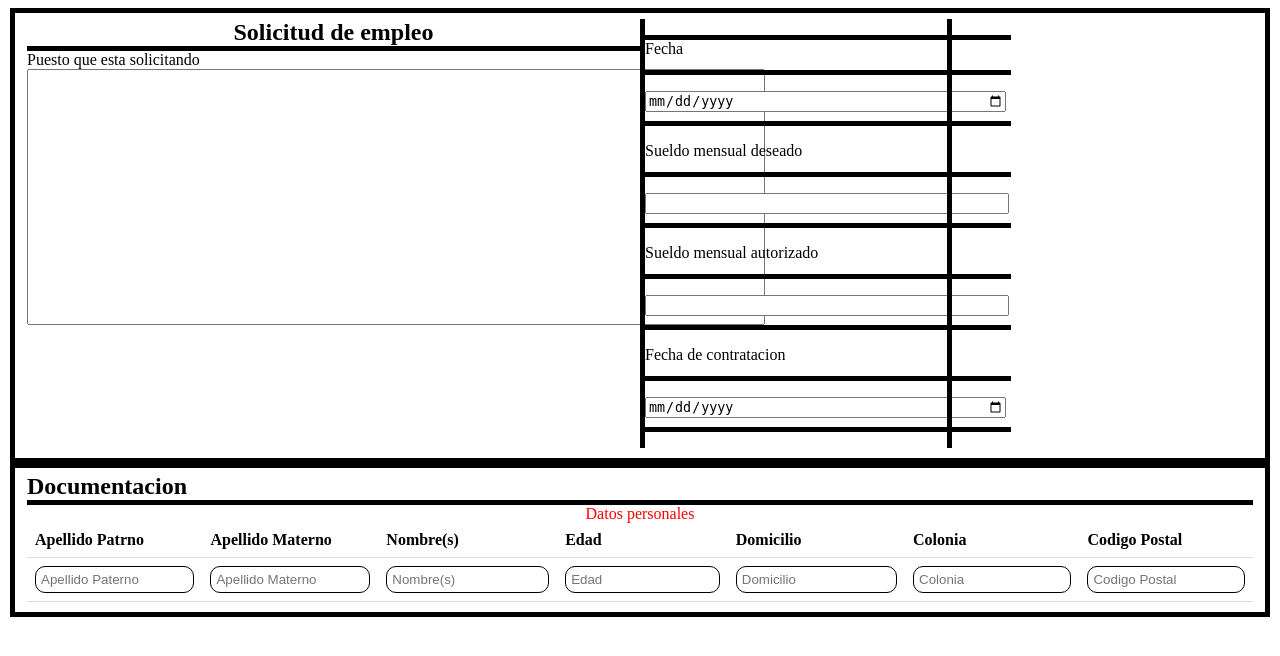
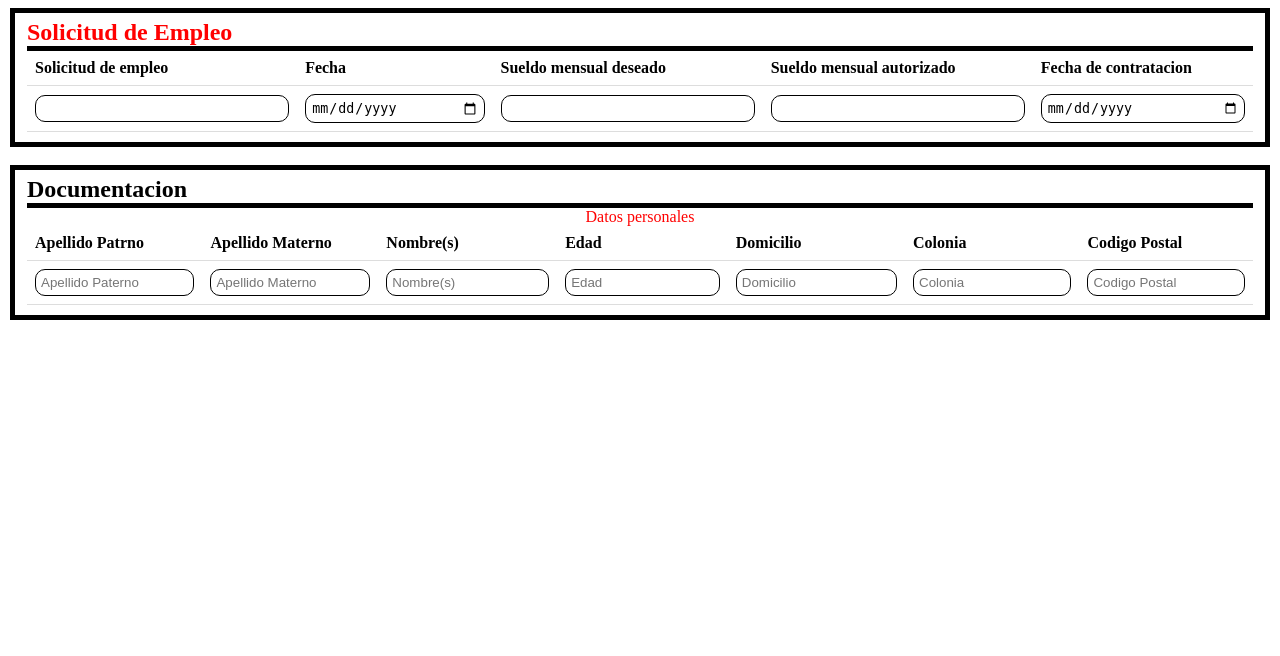
Before and after one commit to HectorJavierMoralesAlanis/Practicas, a PHP site: page /Practica5/index.html in a window 1280 px wide. Shown: the top 656 px of the page. Run offline with PHP 8.4, Linux system fonts and the light colour scheme.

Commit message:
Actualizacion

```diff
--- a/Practica5/index.html
+++ b/Practica5/index.html
@@ -9,42 +9,31 @@
 </head>
 <body>
     <fieldset>
-        <div class="solicitudEmpleo">
-            <article >
-                <h2 style="text-align:center;">Solicitud de empleo</h2>
-                <label for="puesto" class="linea">Puesto que esta solicitando</label><br>
-                <input class="inputS" id="puesto">
-            </article>
-            <article class="sEmpB">
-                <p class="bor">
-                    <label for="fecha">Fecha</label>
-                </p>
-                <p class="bora">
-                    <input type="date" id="fecha" class="inputFS">
-                </p>
-                <p class="bora">
-                    <label for="sueldoD">Sueldo mensual deseado</label>
-                </p>
-                <p class="bora">
-                    <input type="number" id="sueldoD" class="inputFS">
-                </p>
-                <p class="bora">
-                    <label for="sueldoA">Sueldo mensual autorizado</label>
-                </p>
-                <p class="bora">
-                    <input type="number" id="sueldoA" class="inputFS">
-                </p>
-                <p class="bora">
-                    <label for="fechaC">Fecha de contratacion</label>
-                <p class="borar">
-                    <input type="date" id="fechaC" class="inputFS">
-                </p>
-            </article>
-            <article class="sEmpB">
-
-            </article>
+        <div>
+        <!-------------Hector Solicitud de empleo-------------------->
+            <table>
+                <h2 class="titulotable">Solicitud de Empleo</h2>
+                <thead>
+                    <tr>
+                        <th><label for="solicitudEmp">Solicitud de empleo</label></th>
+                        <th><label for="fecha">Fecha</label></th>
+                        <th><label for="sueldoMensualD">Sueldo mensual deseado</label></th>
+                        <th><label for="sueldoMensualA">Sueldo mensual autorizado</label></th>
+                        <th><label for="fechaContratacion">Fecha de contratacion</label></th>
+                    </tr>
+                </thead>
+                <tbody>
+                    <tr>
+                        <td><input type="text" id="solicitudEmp"></td>
+                        <td><input type="date" id="fecha"></td>
+                        <td><input type="number" id="sueldoMensualD"></td>
+                        <td><input type="number" id="sueldoMensualA"></td>
+                        <td><input type="date" id="fechaContratacion"></td>
+                </tbody>
+            </table>
         </div>
     </fieldset>
+    <br>
     <fieldset>
         <h2>Documentacion</h2>
         <div>
--- a/Practica5/style.css
+++ b/Practica5/style.css
@@ -77,7 +77,7 @@ th, td {
     text-align: left;
     border-bottom: 1px solid #ddd;
 }
-input[type=text] {
+input[type=text],input[type=date],input[type=number]{
     padding: 5px;
     border: 1px solid #000000;
     border-radius: 10px;
```
